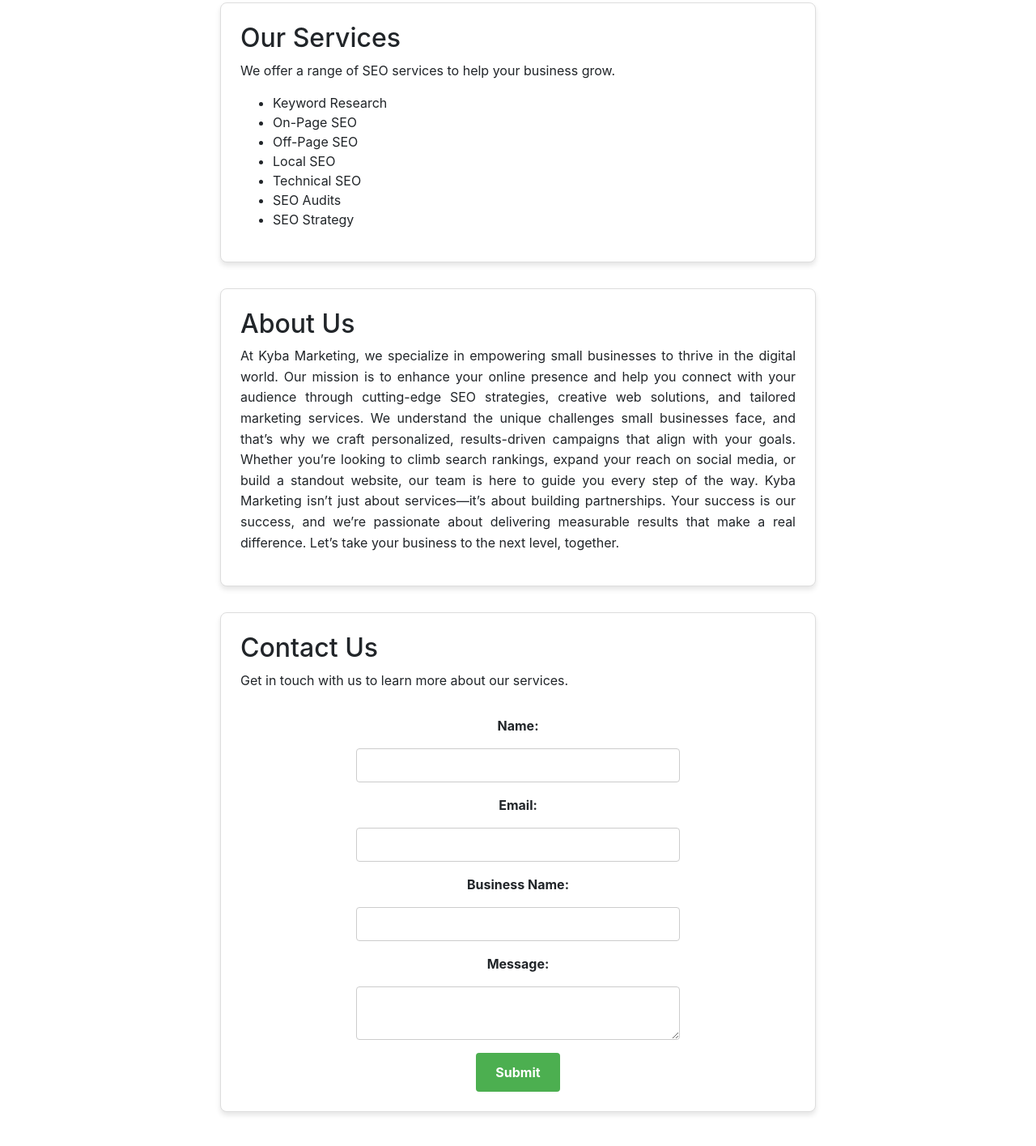
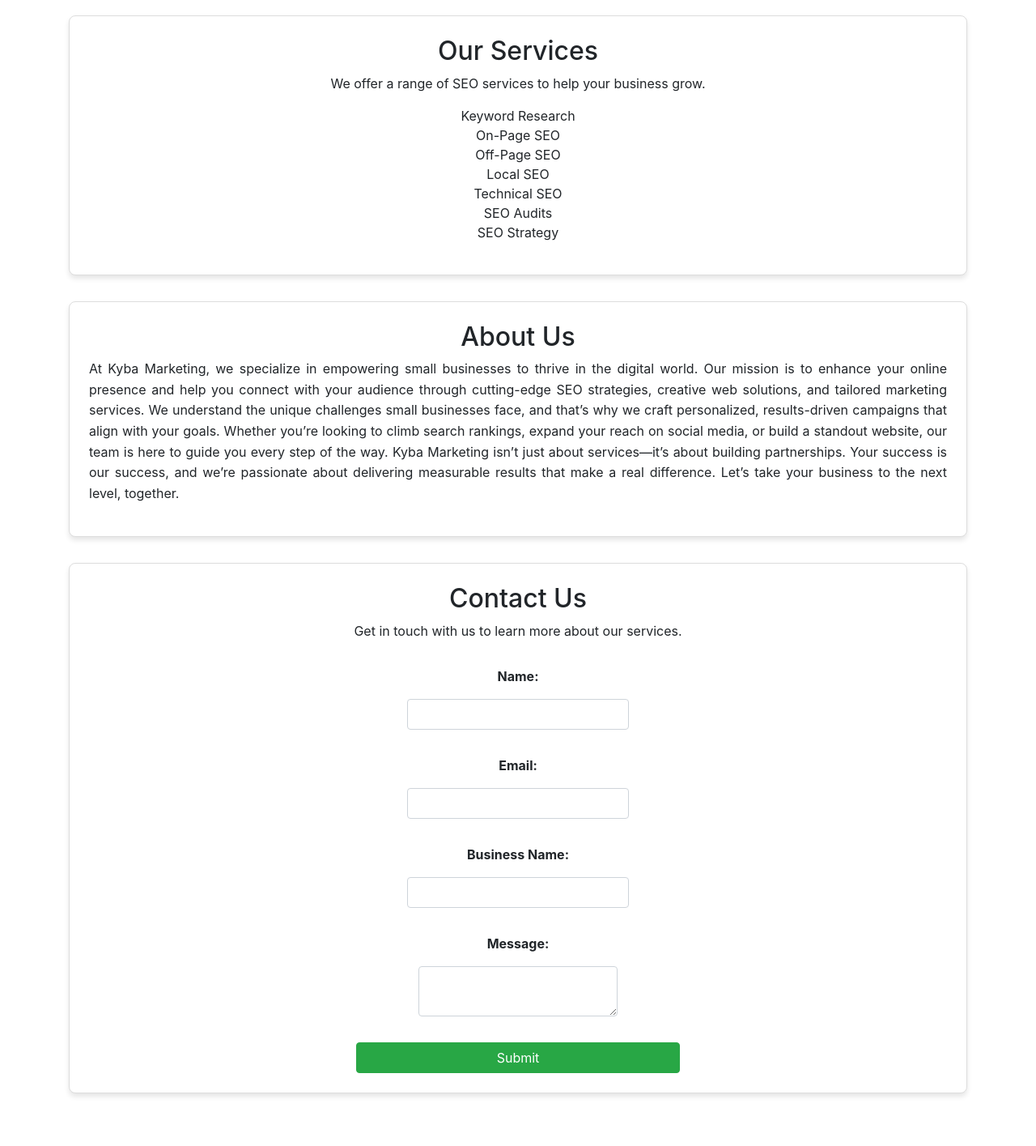
Before and after one commit to Nick040791/Marketing-Page-with-PostgreSQL-DB, a plain HTML site: page index.html in a window 1280 px wide. Shown: the part 1069-2484 px from the top of the page at 81% size. Drawn offline with nearby package versions, Linux system fonts and the light colour scheme.

Commit message:
index.html

```diff
--- a/index.html
+++ b/index.html
@@ -21,26 +21,26 @@
 </head>
 <body>
     <header>
-        <h1>Kyba Marketing LLC</h1>
+        <h1 class="text-center">Kyba Marketing LLC</h1>
         <nav>
-            <ul>
-                <li><a href="#home">Home</a></li>
-                <li><a href="#services">Services</a></li>
-                <li><a href="#about">About</a></li>
-                <li><a href="#contact">Contact</a></li>
+            <ul class="nav justify-content-center">
+                <li class="nav-item"><a class="nav-link" href="#home">Home</a></li>
+                <li class="nav-item"><a class="nav-link" href="#services">Services</a></li>
+                <li class="nav-item"><a class="nav-link" href="#about">About</a></li>
+                <li class="nav-item"><a class="nav-link" href="#contact">Contact</a></li>
             </ul>
         </nav>
     </header>
-    <main>
-        <img class="img-responsive" src="RmFlerPzZseUCXwl-generated_image.jpg" alt="SEO Image">
-        <section id="home">
+    <main class="container">
+        <img class="img-fluid mx-auto d-block" src="RmFlerPzZseUCXwl-generated_image.jpg" alt="SEO Image">
+        <section id="home" class="text-center">
             <h2>Welcome to Kyba Marketing LLC</h2>
             <p>We specialize in Search Engine Optimization for small businesses in Missouri.</p>
         </section>
-        <section id="services">
+        <section id="services" class="text-center">
             <h2>Our Services</h2>
             <p>We offer a range of SEO services to help your business grow.</p>
-            <ul>
+            <ul class="list-unstyled">
                 <li>Keyword Research</li>
                 <li>On-Page SEO</li>
                 <li>Off-Page SEO</li>
@@ -50,30 +50,38 @@
                 <li>SEO Strategy</li>
             </ul>
         </section>
-        <section id="about">
+        <section id="about" class="text-center">
             <h2>About Us</h2>
             <p>At Kyba Marketing, we specialize in empowering small businesses to thrive in the digital world. Our mission is to enhance your online presence and help you connect with your audience through cutting-edge SEO strategies, creative web solutions, and tailored marketing services.
                 We understand the unique challenges small businesses face, and that’s why we craft personalized, results-driven campaigns that align with your goals. Whether you’re looking to climb search rankings, expand your reach on social media, or build a standout website, our team is here to guide you every step of the way.
                 Kyba Marketing isn’t just about services—it’s about building partnerships. Your success is our success, and we’re passionate about delivering measurable results that make a real difference.
                 Let’s take your business to the next level, together.</p>
         </section>
-        <section id="contact">
+        <section id="contact" class="text-center">
             <h2>Contact Us</h2>
             <p>Get in touch with us to learn more about our services.</p>
-            <form id="contactForm">
-                <label for="name">Name:</label>
-                <input type="text" id="name" name="name" required>
-                <label for="email">Email:</label>
-                <input type="email" id="email" name="email" required>
-                <label for="businessName">Business Name:</label>
-                <input type="text" id="businessName" name="businessName" required>
-                <label for="message">Message:</label>
-                <textarea id="message" name="message" required></textarea>
-                <button type="submit">Submit</button>
+            <form id="contactForm" class="mx-auto" style="max-width: 400px;">
+                <div class="form-group">
+                    <label for="name">Name:</label>
+                    <input type="text" id="name" name="name" class="form-control" required>
+                </div>
+                <div class="form-group">
+                    <label for="email">Email:</label>
+                    <input type="email" id="email" name="email" class="form-control" required>
+                </div>
+                <div class="form-group">
+                    <label for="businessName">Business Name:</label>
+                    <input type="text" id="businessName" name="businessName" class="form-control" required>
+                </div>
+                <div class="form-group">
+                    <label for="message">Message:</label>
+                    <textarea id="message" name="message" class="form-control" required></textarea>
+                </div>
+                <button type="submit" class="btn btn-success btn-block">Submit</button>
             </form>
         </section>
     </main>
-    <footer>
+    <footer class="text-center">
         <p>&copy; 2023 Kyba Marketing LLC. All rights reserved.</p>
     </footer>
     <script src="script.js"></script>
```
